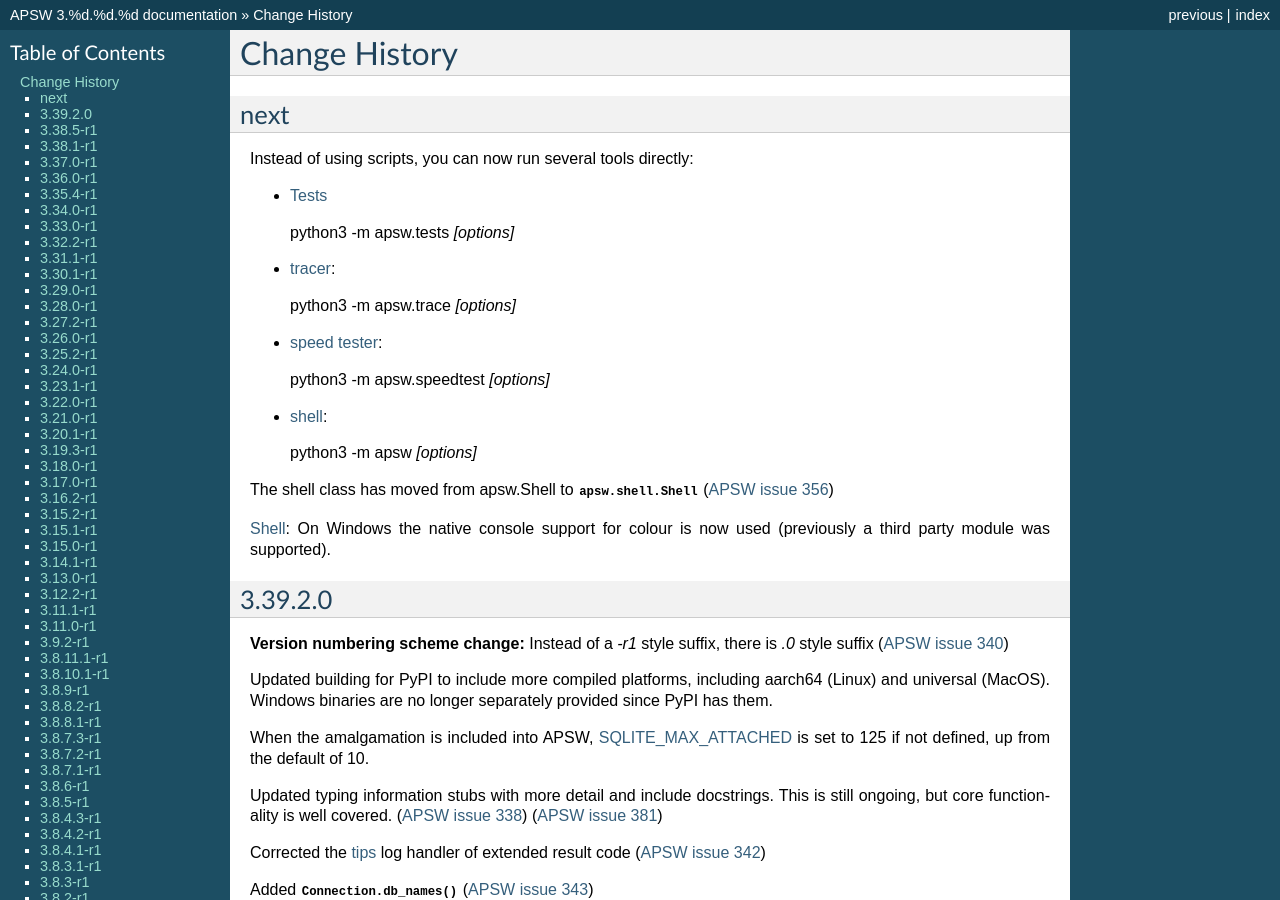
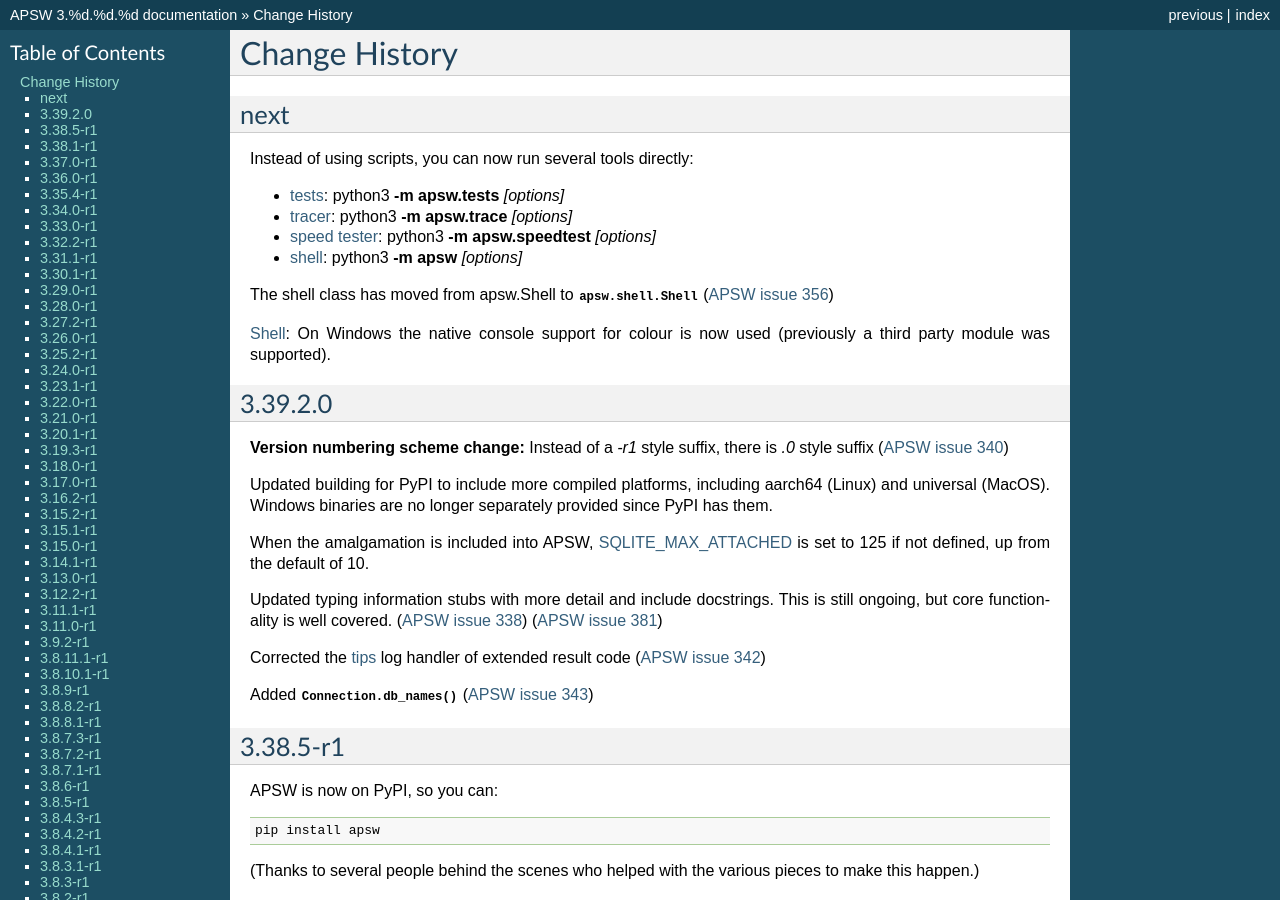
Before and after one commit to rogerbinns/apsw, a Sphinx documentation site: the page built from doc/changes.rst, in a window 1280 px wide and 900 px high. Built offline with Sphinx 7.4.7, drawn with Linux system fonts in a browser that asks for light colours; pages that are not in the unit, such as notebooks, are missing from menus; the version number is read from the project's files by our own code.

```diff
--- a/doc/changes.rst
+++ b/doc/changes.rst
@@ -7,21 +7,13 @@ next
 
 Instead of using scripts, you can now run several tools directly:
 
-* :ref:`Tests <testing>`
-
-  python3 -m apsw.tests *[options]*
-
-* :ref:`tracer <apswtrace>`:
-
-  python3 -m apsw.trace *[options]*
-
-* :ref:`speed tester <speedtest>`:
-
-  python3 -m apsw.speedtest *[options]*
-
-* :ref:`shell <shell>`:
-
-  python3 -m apsw *[options]*
+* :ref:`tests <testing>`:  python3 **-m apsw.tests** *[options]*
+
+* :ref:`tracer <apswtrace>`:  python3 **-m apsw.trace** *[options]*
+
+* :ref:`speed tester <speedtest>`:  python3 **-m apsw.speedtest** *[options]*
+
+* :ref:`shell <shell>`:  python3 **-m apsw** *[options]*
 
 The shell class has moved from apsw.Shell to
 :class:`apsw.shell.Shell` (:issue:`356`)
```
